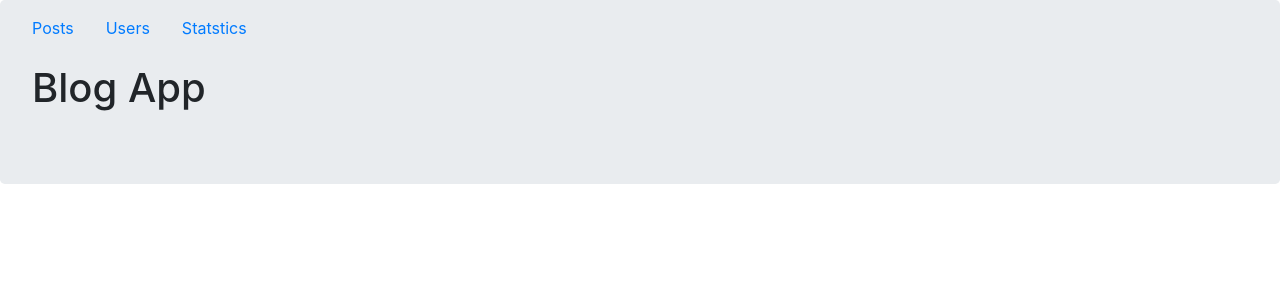
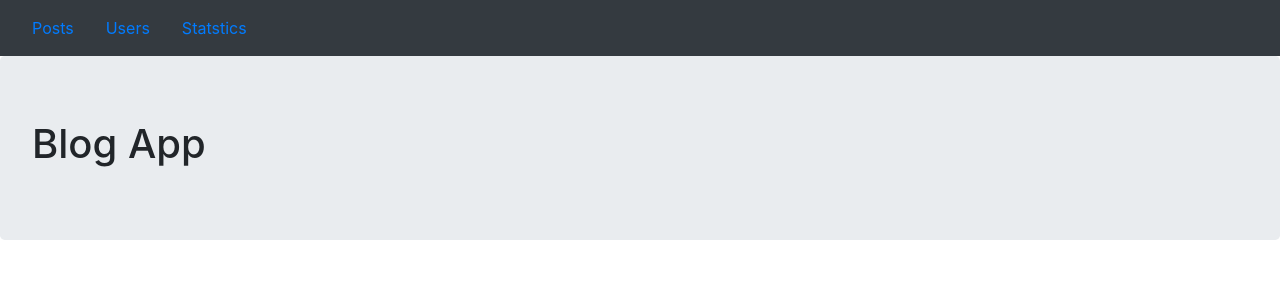
Before and after one commit to cipriRusu/Blogtype-Application, a React (Create React App) app in the folder blog-ui-react/: page / in a window 1280 px wide. Shown: the top 300 px of the page. Built offline with nearby package versions, Linux system fonts and the light colour scheme.

Commit message:
Added styling to navbar

```diff
--- a/blog-ui-react/src/components/Navigation.js
+++ b/blog-ui-react/src/components/Navigation.js
@@ -7,7 +7,7 @@ import { BrowserRouter as Router, Switch, Route, Link } from "react-router-dom";
 
 const Navigation = () => {
     return (
-        <Navbar fixed="top">
+        <Navbar bg="dark" variant="dark" fixed="static-top">
             <Nav.Link><Link to='/posts'>Posts</Link></Nav.Link>
             <Nav.Link><Link to='/users'> Users</Link></Nav.Link>
             <Nav.Link><Link to='/stats'> Statstics</Link></Nav.Link>
```
